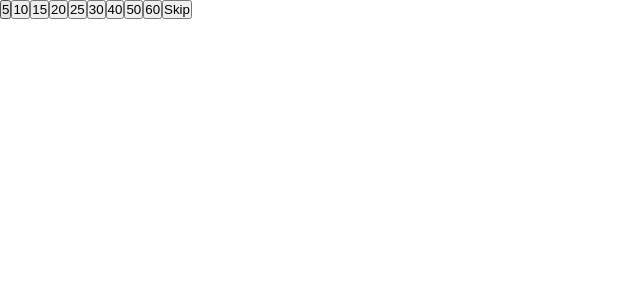
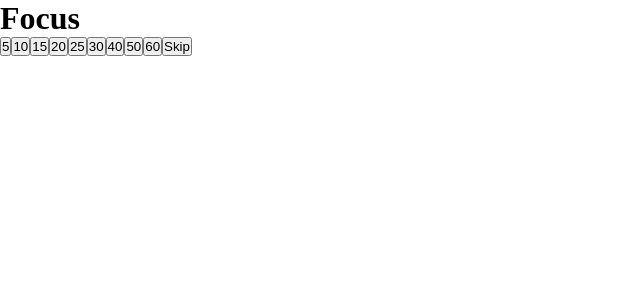
Before and after one commit to CodeSoom-Project/pomodoro, a React (Create React App) app: page /focus in a window 1280 px wide. Shown: the top 300 px of the page, without its empty margins (0-640 px from the left). Built offline with nearby package versions, Linux system fonts and the light colour scheme.

Commit message:
브레이크 타임인지 포커스 타임인지 구별하라
헤더를 통해 포커스 타임일 땐 Focus가 헤더에 나오게 하였습니다다

```diff
--- a/src/pages/Focus/index.tsx
+++ b/src/pages/Focus/index.tsx
@@ -5,6 +5,7 @@ import TimeSelectContainer from 'containers/TimeSelectContainer';
 const Focus = () => {
   return (
     <>
+      <h1>Focus</h1>
       <TimeSelectContainer times={times} />
     </>
   );
```
Also changed, not shown: 1 other file (tests, documents, lock files or other folders).
